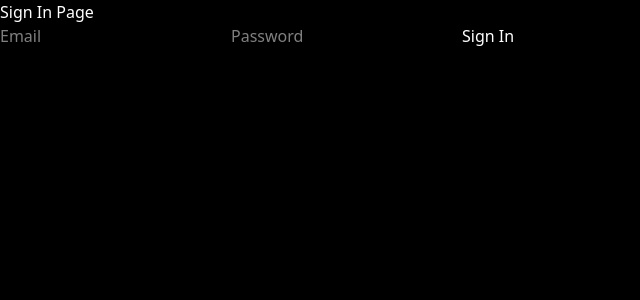
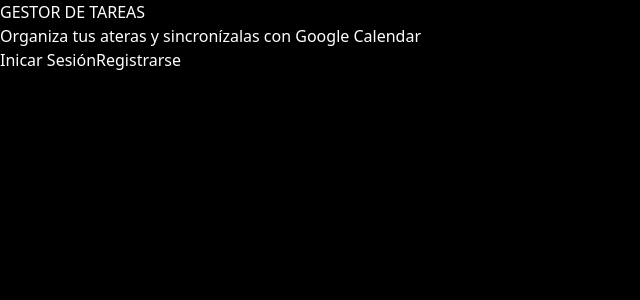
Before and after one commit to stuffsergio/gestor-tareas, a React (Vite) app in the folder supabase-prueba/: page / in a window 1280 px wide. Before the commit this address led to /signin. Shown: the top 300 px of the page, without its empty margins (0-640 px from the left). Built offline with nearby package versions, Linux system fonts and the light colour scheme; no server answers.

Commit message:
fix: entrance errors

```diff
--- a/supabase-prueba/src/App.jsx
+++ b/supabase-prueba/src/App.jsx
@@ -1,6 +1,7 @@
 import "./App.css";
 import { createBrowserRouter, RouterProvider } from "react-router-dom";
 import ProtectedRoute from "./components/ProtectedRoute";
+import Landing from "./Landing";
 import Home from "./Home";
 import Tareas from "./Tareas";
 import SignIn from "./SignIn";
@@ -11,6 +12,10 @@ import NotFoundPage from "./NotFoundPage";
 const router = createBrowserRouter([
   {
     path: "/",
+    element: <Landing />,
+  },
+  {
+    path: "/home",
     element: (
       <ProtectedRoute>
         <Home />
--- /dev/null
+++ b/supabase-prueba/src/Landing.jsx
@@ -0,0 +1,14 @@
+import { Link } from "react-router-dom";
+
+export default function Landing() {
+  return (
+    <div>
+      <h1>GESTOR DE TAREAS</h1>
+      <p>Organiza tus ateras y sincronízalas con Google Calendar</p>
+      <div>
+        <Link to="/signin">Inicar Sesión</Link>
+        <Link to="/signup">Registrarse</Link>
+      </div>
+    </div>
+  );
+}
--- a/supabase-prueba/src/SignIn.jsx
+++ b/supabase-prueba/src/SignIn.jsx
@@ -20,7 +20,7 @@ export default function SignUp() {
       setMessage("Error: ", error.message);
     } else {
       setMessage("Credenciales correctas, bienvenido al sistema");
-      navigate("/");
+      navigate("/home");
     }
   };
 
--- a/supabase-prueba/src/SignUp.jsx
+++ b/supabase-prueba/src/SignUp.jsx
@@ -1,10 +1,13 @@
 import { useState } from "react";
 import { supabase } from "./lib/supabaseClient";
+import { useNavigate } from "react-router-dom";
 
 export default function SignUp() {
   const [email, setEmail] = useState("");
   const [password, setPassword] = useState("");
   const [message, setMessage] = useState("");
+
+  const navigate = useNavigate();
 
   const handleSignUp = async (e) => {
     e.preventDefault();
@@ -17,6 +20,7 @@ export default function SignUp() {
       setMessage("Error: ", error.message);
     } else {
       setMessage("Revisa tu bandeja de entrada para confirmar");
+      navigate("/home");
     }
   };
 
```
Also changed, not shown: supabase-prueba/vercel.json (added).
